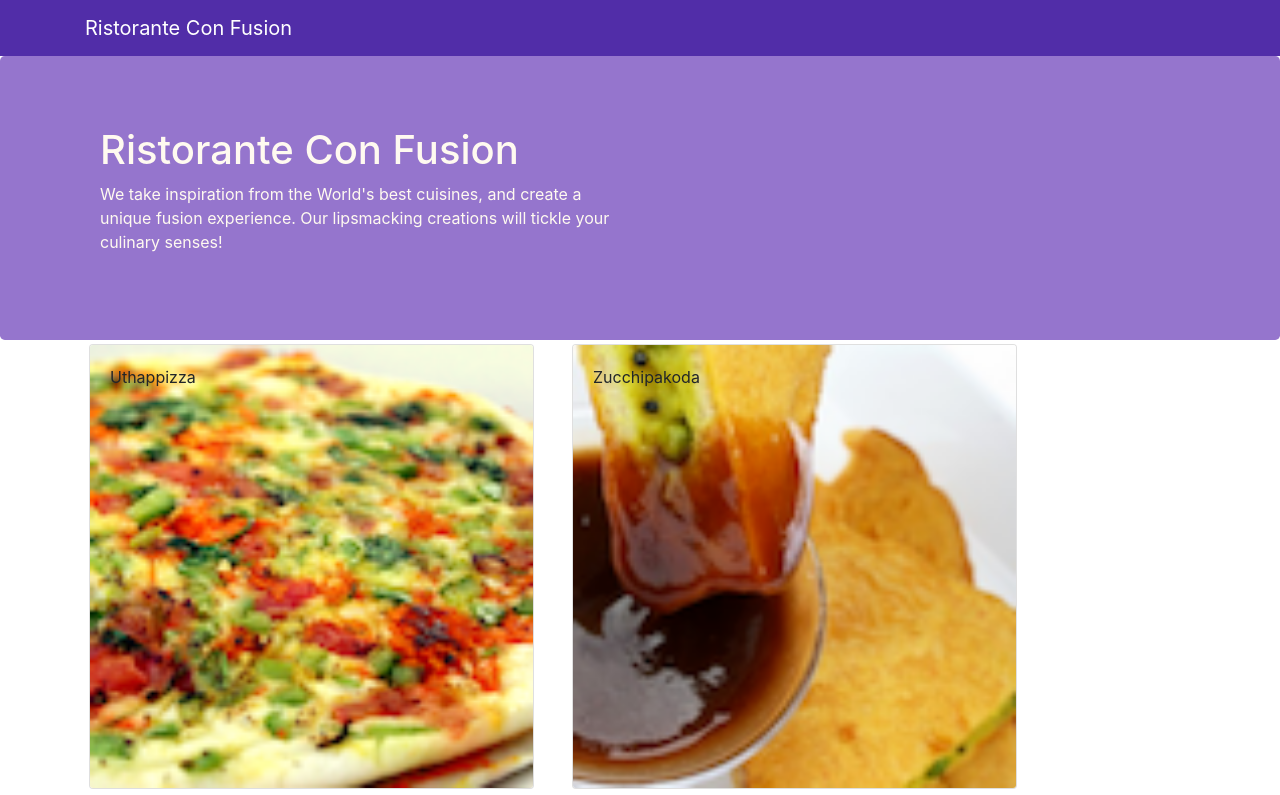
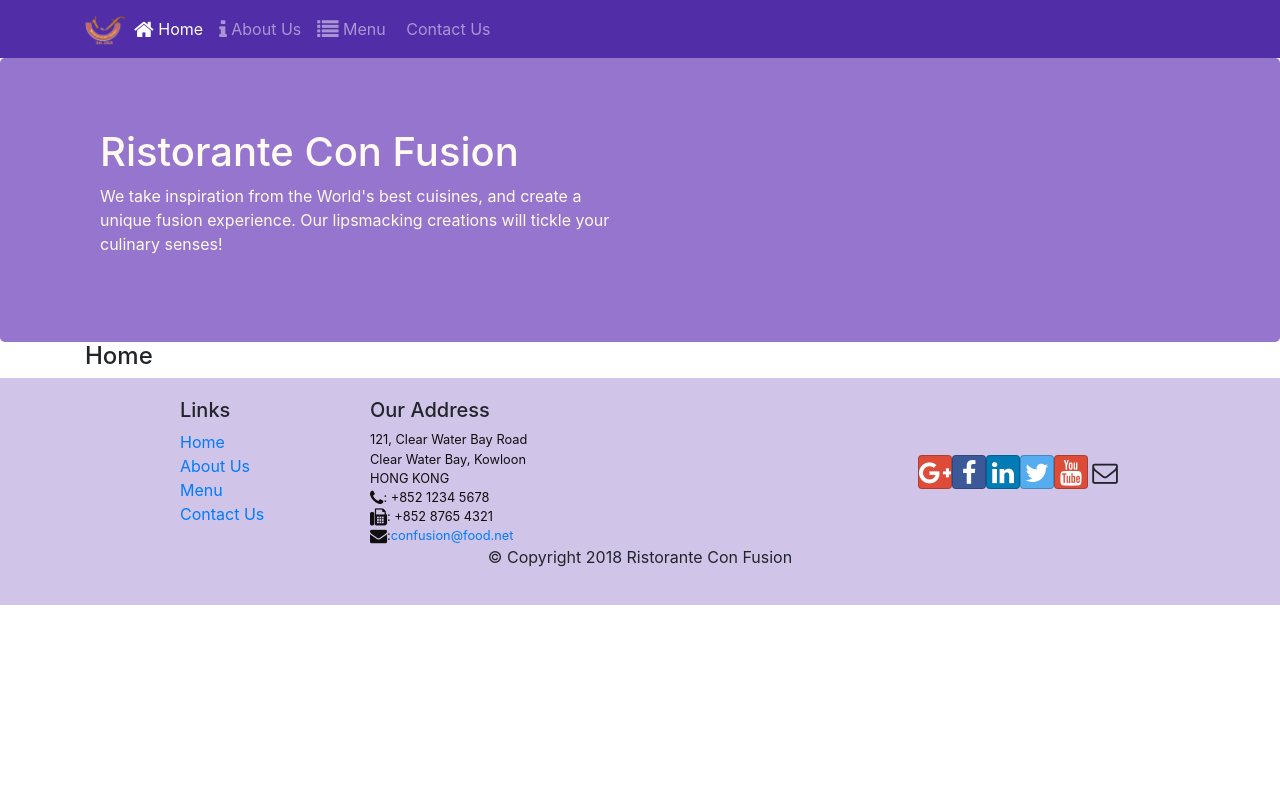
Before and after one commit to Nadia-Kovaleva/Front-End-Web-Development-with-React, a React (Create React App) app in the folder confusion/: page /home in a window 1280 px wide. Shown: the top 795 px of the page. Built offline with nearby package versions, Linux system fonts and the light colour scheme.

Commit message:
React Router

```diff
--- a/confusion/package.json
+++ b/confusion/package.json
@@ -12,6 +12,7 @@
     "react": "^17.0.1",
     "react-dom": "^17.0.1",
     "react-popper": "^2.2.3",
+    "react-router-dom": "^5.2.0",
     "react-scripts": "4.0.0",
     "reactstrap": "^8.7.1",
     "web-vitals": "^0.2.4"
--- a/confusion/src/App.js
+++ b/confusion/src/App.js
@@ -1,14 +1,17 @@
 import React, { Component } from 'react';
 import Main from './components/MainComponent';
 import './App.css';
+import { BrowserRouter } from 'react-router-dom';
 
 class App extends Component {
 
   render() {
     return (
-      <div className="App">
-        <Main />
-      </div>
+      <BrowserRouter>
+        <div>
+          <Main />
+        </div>
+      </BrowserRouter>
     );
   }
 }
--- a/confusion/src/components/FooterComponent.js
+++ b/confusion/src/components/FooterComponent.js
@@ -1,4 +1,5 @@
 import React from 'react';
+import { Link } from 'react-router-dom';
 
 function Footer(props) {
   return(
@@ -8,10 +9,10 @@
                 <div className="col-4 offset-1 col-sm-2">
                     <h5>Links</h5>
                     <ul className="list-unstyled">
-                        <li><a href="#">Home</a></li>
-                        <li><a href="#">About</a></li>
-                        <li><a href="#">Menu</a></li>
-                        <li><a href="contactus.html">Contact</a></li>
+                        <li><Link to="/home">Home</Link></li>
+                        <li><Link to="/aboutus">About Us</Link></li>
+                        <li><Link to="/menu">Menu</Link></li>
+                        <li><Link to="/contactus">Contact Us</Link></li>
                     </ul>
                 </div>
                 <div className="col-7 col-sm-5">
--- a/confusion/src/components/HeaderComponent.js
+++ b/confusion/src/components/HeaderComponent.js
@@ -1,13 +1,56 @@
 import React, { Component } from 'react';
-import { Navbar, NavbarBrand, Jumbotron } from 'reactstrap';
+import { Navbar, NavbarBrand, Nav, NavbarToggler, Collapse, NavItem, Jumbotron } from 'reactstrap';
+import { NavLink } from 'react-router-dom';
 
 class Header extends Component {
+
+  constructor(props) {
+    super(props);
+    this.state = {
+      isNavOpen: false
+    };
+    this.toggleNav = this.toggleNav.bind(this);
+  }
+
+  toggleNav() {
+    this.setState({
+      isNavOpen: !this.state.isNavOpen
+    })
+  }
+
   render() {
     return(
       <>
-        <Navbar dark>
+        <Navbar dark expand="md">
           <div className="container">
-            <NavbarBrand href="/">Ristorante Con Fusion</NavbarBrand>
+            <NavbarToggler onClick={this.toggleNav} />
+            <NavbarBrand className="mr-auto" href="/">
+              <img src="assets/images/logo.png" height="30" width="41" alt="Ristorante Con Fusion"></img>
+            </NavbarBrand>
+            <Collapse isOpen={this.state.isNavOpen} navbar>
+              <Nav navbar>
+                <NavItem>
+                  <NavLink className="nav-link" to="/home">
+                    <span className="fa fa-home fa-lg"></span> Home
+                  </NavLink>
+                </NavItem>
+                <NavItem>
+                  <NavLink className="nav-link" to="/aboutus">
+                    <span className="fa fa-info fa-lg"></span> About Us
+                  </NavLink>
+                </NavItem>
+                <NavItem>
+                  <NavLink className="nav-link" to="/menu">
+                    <span className="fa fa-list fa-lg"></span> Menu
+                  </NavLink>
+                </NavItem>
+                <NavItem>
+                  <NavLink className="nav-link" to="/contactus">
+                    <span className="fa fa-address fa-lg"></span> Contact Us
+                  </NavLink>
+                </NavItem>
+              </Nav>
+            </Collapse>
           </div>
         </Navbar>
         <Jumbotron>
--- /dev/null
+++ b/confusion/src/components/HomeComponent.js
@@ -0,0 +1,11 @@
+import React from 'react';
+
+function Home(props) {
+  return(
+    <div className="container">
+      <h4>Home</h4>
+    </div>
+  );
+}
+
+export default Home;
--- a/confusion/src/components/MainComponent.js
+++ b/confusion/src/components/MainComponent.js
@@ -1,32 +1,36 @@
 import React, { Component } from 'react';
+import Home from './HomeComponent';
 import Menu from './MenuComponent';
 import DishDetail from './DishdetailComponent';
 import Header from './HeaderComponent';
 import Footer from './FooterComponent';
 import { DISHES } from '../shared/dishes';
+import { Switch, Route, Redirect } from 'react-router-dom';
 
 class Main extends Component {
   constructor(props) {
     super(props);
     this.state = {
       dishes: DISHES,
-      selectedDish: null
     };
   }
 
+  render() {
 
-  onDishSelect(dishId) {
-    this.setState({ selectedDish: dishId})
-  }
+    const HomePage = () => {
+      return(
+        <Home />
+      );
+    }
 
-  render() {
     return (
       <div>
         <Header />
-        <Menu dishes={this.state.dishes}
-            onClick={(dishId) => this.onDishSelect(dishId)} />
-        <DishDetail
-            dish={this.state.dishes.filter((dish) => dish.id === this.state.selectedDish)[0]} />
+        <Switch>
+          <Route path="/home" component={HomePage} />
+          <Route exact path="/menu" component={() => <Menu dishes={this.state.dishes} />} />
+          <Redirect to="/home" />
+        </Switch>
         <Footer />
       </div>
     );
```
Also changed, not shown: 1 other file (tests, documents, lock files or other folders).
